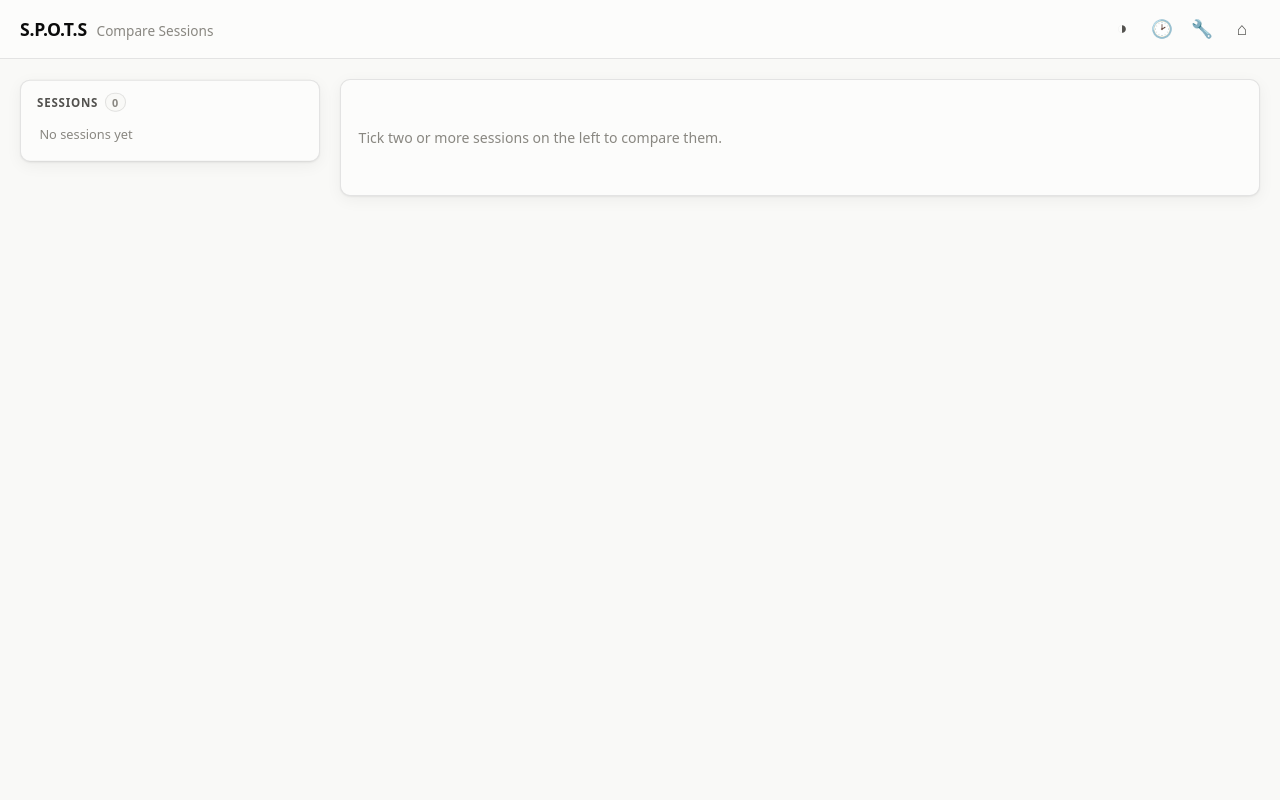
After one commit to DGTLVulcan/S.P.O.T.S, a Flask app: page /compare in a window 1280 px wide. The commit adds this page. Run offline with Flask 3, Linux system fonts and the light colour scheme.

Commit message:
Add a compare-sessions view
Stats side by side, groups overlaid, ranked tightest first.

```diff
--- a/spots/web/routes.py
+++ b/spots/web/routes.py
@@ -853,6 +853,80 @@ def session_detail(session_id):
     )
 
 
+def _session_summary(session):
+    """Everything the comparison view shows for one session: its stats, the
+    kit it was shot with and the conditions, all from what the session
+    itself recorded rather than the current equipment list.
+    """
+    shots = _storage().get_shots(session["id"])
+    unit_name = session["unit_name"]
+    distance_m = session["distance_m"]
+    points = [
+        (s["x_units"], s["y_units"])
+        for s in shots
+        if s["x_units"] is not None and not s["excluded"]
+    ]
+    stats = compute_group_stats(points, unit_name)
+    snapshot = session.get("equipment_snapshot") or {}
+    return {
+        "id": session["id"],
+        "name": session["name"] or f"Session {session['id']}",
+        "created_at_str": _fmt_ts(session["created_at"]),
+        "unit_name": unit_name,
+        "distance_m": distance_m,
+        "shot_count": len(points),
+        "extreme_spread": stats.extreme_spread if stats else None,
+        "extreme_spread_moa": to_moa(stats.extreme_spread, unit_name, distance_m) if stats else None,
+        "mean_radius": stats.mean_radius if stats else None,
+        "std_dev": stats.std_dev if stats else None,
+        "center": list(stats.center) if stats else None,
+        "rifle": session["rifle"],
+        "scope": session["scope"],
+        "ammo": session["ammo"],
+        "equipment": snapshot,
+        "conditions": session.get("conditions") or {},
+        "conditions_summary": describe_conditions(session.get("conditions")),
+        "shots": [
+            {"x_units": s["x_units"], "y_units": s["y_units"],
+             "is_test": s["is_test"], "excluded": s["excluded"]}
+            for s in shots
+            if s["x_units"] is not None
+        ],
+    }
+
+
+@bp.route("/api/compare")
+def api_compare():
+    """Stats for the requested sessions, e.g. /api/compare?ids=3,5,8."""
+    raw = request.args.get("ids", "")
+    ids = []
+    for chunk in raw.split(","):
+        chunk = chunk.strip()
+        if not chunk:
+            continue
+        try:
+            ids.append(int(chunk))
+        except ValueError:
+            return jsonify({"error": f"'{chunk}' is not a session id"}), 400
+
+    summaries = []
+    for session_id in ids:
+        session = _storage().get_session(session_id)
+        if session is not None:
+            summaries.append(_session_summary(session))
+    return jsonify({"sessions": summaries})
+
+
+@bp.route("/compare")
+def compare_page():
+    sessions = _storage().list_sessions()
+    for entry in sessions:
+        entry["created_at_str"] = _fmt_ts(entry["created_at"])
+        entry["conditions_summary"] = describe_conditions(entry.get("conditions"))
+    preselected = request.args.get("ids", "")
+    return render_template("compare.html", sessions=sessions, preselected=preselected)
+
+
 @bp.route("/snapshots/<path:relpath>")
 def snapshot_file(relpath):
     # A relative snapshot_dir resolves against Flask's app root_path
--- /dev/null
+++ b/spots/web/static/compare.js
@@ -0,0 +1,187 @@
+// Compare sessions: stats side by side, the groups overlaid on one diagram,
+// and the kit and conditions each was shot under -- all read from what each
+// session recorded at the time, not from the current equipment list.
+(function () {
+  const root = document.getElementById("compare-root");
+  if (!root) return;
+  const checks = Array.from(document.querySelectorAll(".compare-check"));
+
+  // Distinct hues per session, assigned by position and never cycled -- the
+  // same palette the shot markers use elsewhere.
+  const SERIES = ["#2a78d6", "#e34948", "#0ca30c", "#fab219", "#8b5cf6", "#0891b2"];
+
+  function escapeHtml(text) {
+    return String(text === null || text === undefined ? "" : text).replace(
+      /[&<>"']/g,
+      (c) => ({ "&": "&amp;", "<": "&lt;", ">": "&gt;", '"': "&quot;", "'": "&#39;" }[c])
+    );
+  }
+
+  const fmt = (n, digits) =>
+    typeof n === "number" ? n.toFixed(digits === undefined ? 2 : digits) : "-";
+
+  function kitLine(session, kind) {
+    const kit = (session.equipment || {})[kind];
+    if (!kit) return "-";
+    const specs = kit.specs || {};
+    const detail = Object.keys(specs).length
+      ? Object.values(specs).slice(0, 3).join(" · ")
+      : "";
+    return `${escapeHtml(kit.name)}${detail ? `<div class="hint">${escapeHtml(detail)}</div>` : ""}`;
+  }
+
+  // The overlay needs one scale for every session, or the groups can't be
+  // compared by eye -- the tightest would fill the same box as the widest.
+  function renderOverlay(sessions) {
+    const svg = document.getElementById("compare-diagram");
+    if (!svg) return;
+    const ns = "http://www.w3.org/2000/svg";
+    svg.innerHTML = "";
+    const size = 260, cx = size / 2, cy = size / 2, plotRadius = size / 2 - 24;
+
+    let maxAbs = 0.5;
+    sessions.forEach((s) =>
+      s.shots.forEach((shot) => {
+        maxAbs = Math.max(maxAbs, Math.abs(shot.x_units), Math.abs(shot.y_units));
+      })
+    );
+    const scale = plotRadius / (maxAbs * 1.15);
+    const toSvg = (x, y) => [cx + x * scale, cy - y * scale];
+
+    [0.33, 0.66, 1.0].forEach((frac) => {
+      const ring = document.createElementNS(ns, "circle");
+      ring.setAttribute("cx", cx);
+      ring.setAttribute("cy", cy);
+      ring.setAttribute("r", plotRadius * frac);
+      ring.setAttribute("class", "ring");
+      svg.appendChild(ring);
+    });
+    [["x1", 12, "x2", size - 12, "y1", cy, "y2", cy], ["y1", 12, "y2", size - 12, "x1", cx, "x2", cx]]
+      .forEach((attrs) => {
+        const line = document.createElementNS(ns, "line");
+        for (let i = 0; i < attrs.length; i += 2) line.setAttribute(attrs[i], attrs[i + 1]);
+        line.setAttribute("class", "crosshair");
+        svg.appendChild(line);
+      });
+
+    sessions.forEach((session, index) => {
+      const colour = SERIES[index % SERIES.length];
+      session.shots.forEach((shot) => {
+        const [x, y] = toSvg(shot.x_units, shot.y_units);
+        const dot = document.createElementNS(ns, "circle");
+        dot.setAttribute("cx", x);
+        dot.setAttribute("cy", y);
+        dot.setAttribute("r", 4.5);
+        dot.setAttribute("fill", shot.excluded ? "none" : colour);
+        dot.setAttribute("stroke", colour);
+        dot.setAttribute("stroke-width", shot.excluded ? 1.5 : 1);
+        if (shot.excluded) dot.setAttribute("stroke-dasharray", "2 2");
+        svg.appendChild(dot);
+      });
+      if (session.center) {
+        const [x, y] = toSvg(session.center[0], session.center[1]);
+        const marker = document.createElementNS(ns, "circle");
+        marker.setAttribute("cx", x);
+        marker.setAttribute("cy", y);
+        marker.setAttribute("r", 7);
+        marker.setAttribute("fill", "none");
+        marker.setAttribute("stroke", colour);
+        marker.setAttribute("stroke-width", 2);
+        svg.appendChild(marker);
+      }
+    });
+  }
+
+  function render(sessions) {
+    if (sessions.length < 2) {
+      root.innerHTML =
+        '<p class="empty-state">Tick two or more sessions on the left to compare them.</p>';
+      return;
+    }
+    // Tightest group first: the reason you're comparing is to find it.
+    const ranked = sessions
+      .slice()
+      .sort((a, b) => (a.extreme_spread ?? Infinity) - (b.extreme_spread ?? Infinity));
+    const unit = ranked[0].unit_name;
+
+    const row = (label, cell) =>
+      `<tr><th>${label}</th>${ranked.map(cell).join("")}</tr>`;
+
+    root.innerHTML = `
+      <div class="compare-grid">
+        <div class="table-scroll">
+          <table class="compare-table">
+            <thead>
+              <tr>
+                <th></th>
+                ${ranked.map((s, i) => `
+                  <th>
+                    <span class="compare-swatch" style="background:${SERIES[i % SERIES.length]}"></span>
+                    ${escapeHtml(s.name)}
+                    ${i === 0 ? '<span class="compare-best">best</span>' : ""}
+                    <div class="hint">${escapeHtml(s.created_at_str)}</div>
+                  </th>`).join("")}
+              </tr>
+            </thead>
+            <tbody>
+              ${row("Shots", (s) => `<td>${s.shot_count}</td>`)}
+              ${row("Extreme spread", (s) =>
+                `<td><strong>${fmt(s.extreme_spread)}</strong> <span class="unit">${escapeHtml(unit)}</span>
+                 ${s.extreme_spread_moa !== null ? `<div class="hint">${fmt(s.extreme_spread_moa)} MOA</div>` : ""}</td>`)}
+              ${row("Mean radius", (s) => `<td>${fmt(s.mean_radius)} <span class="unit">${escapeHtml(unit)}</span></td>`)}
+              ${row("Std dev", (s) => `<td>${fmt(s.std_dev)} <span class="unit">${escapeHtml(unit)}</span></td>`)}
+              ${row("Distance", (s) => `<td>${s.distance_m ? fmt(s.distance_m, 0) + " m" : "-"}</td>`)}
+              ${row("Rifle", (s) => `<td>${kitLine(s, "rifle")}</td>`)}
+              ${row("Scope", (s) => `<td>${kitLine(s, "scope")}</td>`)}
+              ${row("Ammo", (s) => `<td>${kitLine(s, "ammo")}</td>`)}
+              ${row("Conditions", (s) =>
+                `<td>${s.conditions_summary ? escapeHtml(s.conditions_summary) : "-"}
+                 ${s.conditions && s.conditions.notes ? `<div class="hint">${escapeHtml(s.conditions.notes)}</div>` : ""}</td>`)}
+            </tbody>
+          </table>
+        </div>
+
+        <div class="compare-overlay">
+          <h3>Groups overlaid</h3>
+          <svg id="compare-diagram" class="target-diagram" viewBox="0 0 260 260" role="img"
+               aria-label="Shot groups overlaid"></svg>
+          <div class="legend-row">
+            ${ranked.map((s, i) =>
+              `<span><span class="swatch" style="background:${SERIES[i % SERIES.length]}"></span>${escapeHtml(s.name)}</span>`
+            ).join("")}
+          </div>
+          <p class="hint">All groups share one scale, so their sizes are directly comparable.</p>
+        </div>
+      </div>`;
+    renderOverlay(ranked);
+  }
+
+  async function refresh() {
+    const ids = checks.filter((c) => c.checked).map((c) => c.value);
+    history.replaceState(null, "", ids.length ? `?ids=${ids.join(",")}` : location.pathname);
+    if (ids.length < 2) {
+      render([]);
+      return;
+    }
+    try {
+      const data = await (await fetch(`/api/compare?ids=${ids.join(",")}`)).json();
+      render(data.sessions || []);
+    } catch (err) {
+      root.innerHTML = '<p class="empty-state">Could not load those sessions.</p>';
+    }
+  }
+
+  checks.forEach((c) => c.addEventListener("change", refresh));
+
+  // Deep link: /compare?ids=3,5 arrives with them already ticked.
+  const preselected = String(window.SPOTS_PRESELECTED || "")
+    .split(",")
+    .map((s) => s.trim())
+    .filter(Boolean);
+  if (preselected.length) {
+    checks.forEach((c) => {
+      c.checked = preselected.includes(c.value);
+    });
+    refresh();
+  }
+})();
--- /dev/null
+++ b/spots/web/templates/compare.html
@@ -0,0 +1,62 @@
+<!doctype html>
+<html lang="en">
+<head>
+  <meta charset="utf-8">
+  <meta name="viewport" content="width=device-width, initial-scale=1">
+  <title>S.P.O.T.S - Compare Sessions</title>
+  <link rel="stylesheet" href="{{ url_for('static', filename='style.css') }}">
+</head>
+<body>
+  <header class="appbar">
+    <div class="brand">
+      <h1>S.P.O.T.S</h1>
+      <span class="subtitle">Compare Sessions</span>
+    </div>
+    <nav class="icon-nav">
+      <button id="theme-toggle" class="icon-btn" type="button" title="Toggle theme" aria-label="Toggle theme">&#9788;</button>
+      <a class="icon-btn" href="{{ url_for('spots.sessions_list') }}" title="Session history" aria-label="Session history">&#128337;</a>
+      <a class="icon-btn" href="{{ url_for('spots.equipment_page') }}" title="Equipment" aria-label="Equipment">&#128295;</a>
+      <a class="icon-btn" href="{{ url_for('spots.index') }}" title="Back to live view" aria-label="Back to live view">&#8962;</a>
+    </nav>
+  </header>
+
+  <main>
+    <div class="equip-layout full-width">
+      <aside class="equip-sidebar card">
+        <div class="equip-nav-head">
+          <span class="equip-nav-title">Sessions<span class="equip-nav-count">{{ sessions|length }}</span></span>
+        </div>
+        {% if sessions %}
+        {% for s in sessions %}
+        <label class="compare-pick">
+          <input type="checkbox" class="compare-check" value="{{ s.id }}">
+          <span class="equip-nav-text">
+            <span class="equip-nav-name">{{ s.name or "Session %d"|format(s.id) }}</span>
+            <span class="equip-nav-sub">
+              {{ s.shot_count }} shots &middot; {{ s.created_at_str }}
+              {% set setup = [s.rifle, s.ammo] | select | list %}
+              {% if setup %}<br>{{ setup | join(' · ') }}{% endif %}
+              {% if s.conditions_summary %}<br>{{ s.conditions_summary }}{% endif %}
+            </span>
+          </span>
+        </label>
+        {% endfor %}
+        {% else %}
+        <p class="equip-nav-empty">No sessions yet</p>
+        {% endif %}
+      </aside>
+
+      <section class="card">
+        <div id="compare-root">
+          <p class="empty-state">Tick two or more sessions on the left to compare them.</p>
+        </div>
+      </section>
+    </div>
+  </main>
+
+  <script>window.SPOTS_PRESELECTED = {{ preselected | tojson }};</script>
+  <script src="{{ url_for('static', filename='theme.js') }}"></script>
+  <script src="{{ url_for('static', filename='diagram.js') }}"></script>
+  <script src="{{ url_for('static', filename='compare.js') }}"></script>
+</body>
+</html>
--- a/spots/web/templates/equipment.html
+++ b/spots/web/templates/equipment.html
@@ -15,6 +15,7 @@
     <nav class="icon-nav">
       <button id="theme-toggle" class="icon-btn" type="button" title="Toggle theme" aria-label="Toggle theme">&#9788;</button>
       <a class="icon-btn" href="{{ url_for('spots.sessions_list') }}" title="Session history" aria-label="Session history">&#128337;</a>
+      <a class="icon-btn" href="{{ url_for('spots.compare_page') }}" title="Compare sessions" aria-label="Compare sessions">&#128202;</a>
       <a class="icon-btn" href="{{ url_for('spots.settings_page') }}" title="Settings" aria-label="Settings">&#9881;</a>
       <a class="icon-btn" href="{{ url_for('spots.index') }}" title="Back to live view" aria-label="Back to live view">&#8962;</a>
     </nav>
--- a/spots/web/templates/index.html
+++ b/spots/web/templates/index.html
@@ -21,6 +21,7 @@
       <button id="sound-toggle" class="icon-btn" type="button" title="Shot sound" aria-label="Toggle shot sound">&#9834;</button>
       <button id="theme-toggle" class="icon-btn" type="button" title="Toggle theme" aria-label="Toggle theme">&#9788;</button>
       <a class="icon-btn" href="{{ url_for('spots.sessions_list') }}" title="Session history" aria-label="Session history">&#128337;</a>
+      <a class="icon-btn" href="{{ url_for('spots.compare_page') }}" title="Compare sessions" aria-label="Compare sessions">&#128202;</a>
       <a class="icon-btn" href="{{ url_for('spots.equipment_page') }}" title="Equipment" aria-label="Equipment">&#128295;</a>
       <a class="icon-btn" href="{{ url_for('spots.settings_page') }}" title="Settings" aria-label="Settings">&#9881;</a>
     </nav>
--- a/spots/web/templates/sessions_list.html
+++ b/spots/web/templates/sessions_list.html
@@ -14,6 +14,7 @@
     </div>
     <nav class="icon-nav">
       <button id="theme-toggle" class="icon-btn" type="button" title="Toggle theme" aria-label="Toggle theme">&#9788;</button>
+      <a class="icon-btn" href="{{ url_for('spots.compare_page') }}" title="Compare sessions" aria-label="Compare sessions">&#128202;</a>
       <a class="icon-btn" href="{{ url_for('spots.equipment_page') }}" title="Equipment" aria-label="Equipment">&#128295;</a>
       <a class="icon-btn" href="{{ url_for('spots.settings_page') }}" title="Settings" aria-label="Settings">&#9881;</a>
       <a class="icon-btn" href="{{ url_for('spots.index') }}" title="Back to live view" aria-label="Back to live view">&#8962;</a>
--- a/spots/web/templates/settings.html
+++ b/spots/web/templates/settings.html
@@ -15,6 +15,7 @@
     <nav class="icon-nav">
       <button id="theme-toggle" class="icon-btn" type="button" title="Toggle theme" aria-label="Toggle theme">&#9788;</button>
       <a class="icon-btn" href="{{ url_for('spots.sessions_list') }}" title="Session history" aria-label="Session history">&#128337;</a>
+      <a class="icon-btn" href="{{ url_for('spots.compare_page') }}" title="Compare sessions" aria-label="Compare sessions">&#128202;</a>
       <a class="icon-btn" href="{{ url_for('spots.equipment_page') }}" title="Equipment" aria-label="Equipment">&#128295;</a>
       <a class="icon-btn" href="{{ url_for('spots.index') }}" title="Back to live view" aria-label="Back to live view">&#8962;</a>
     </nav>
```
Also changed, not shown: spots/web/static/style.css (+64 -0 lines).
